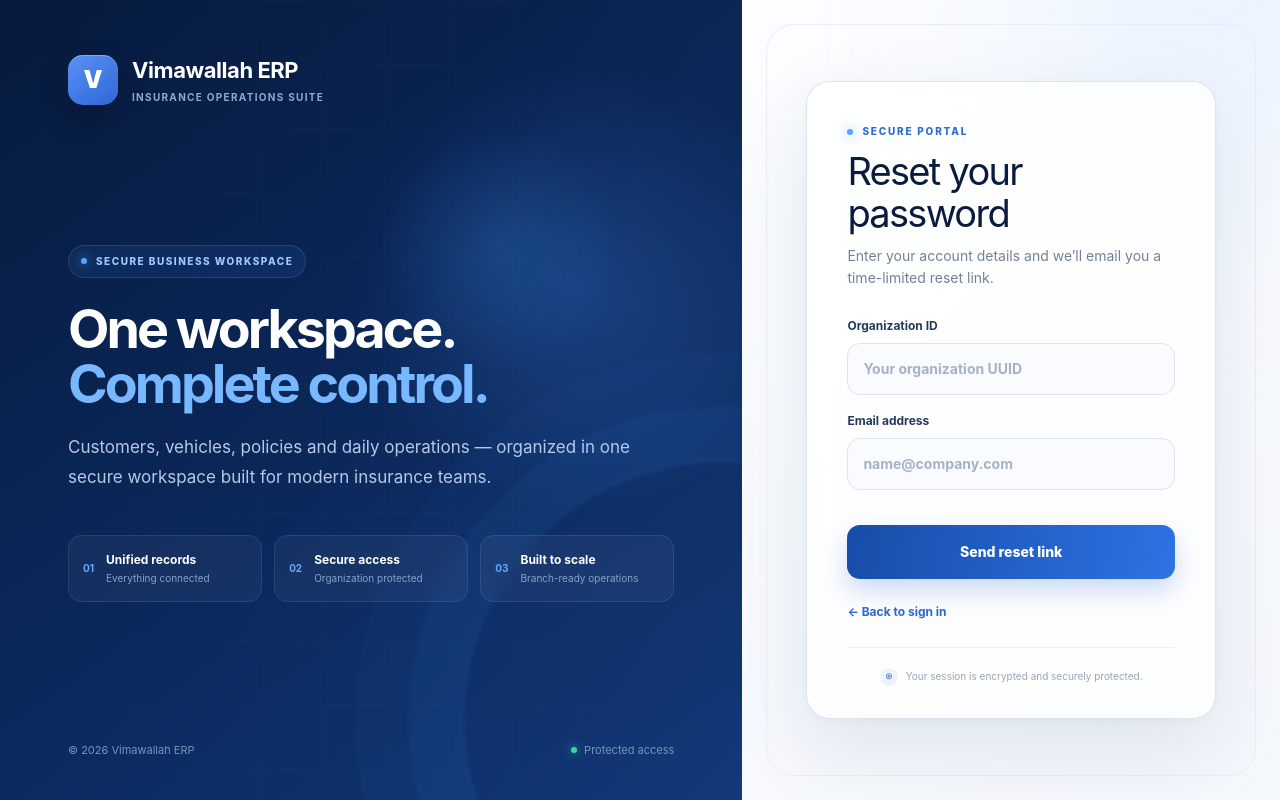
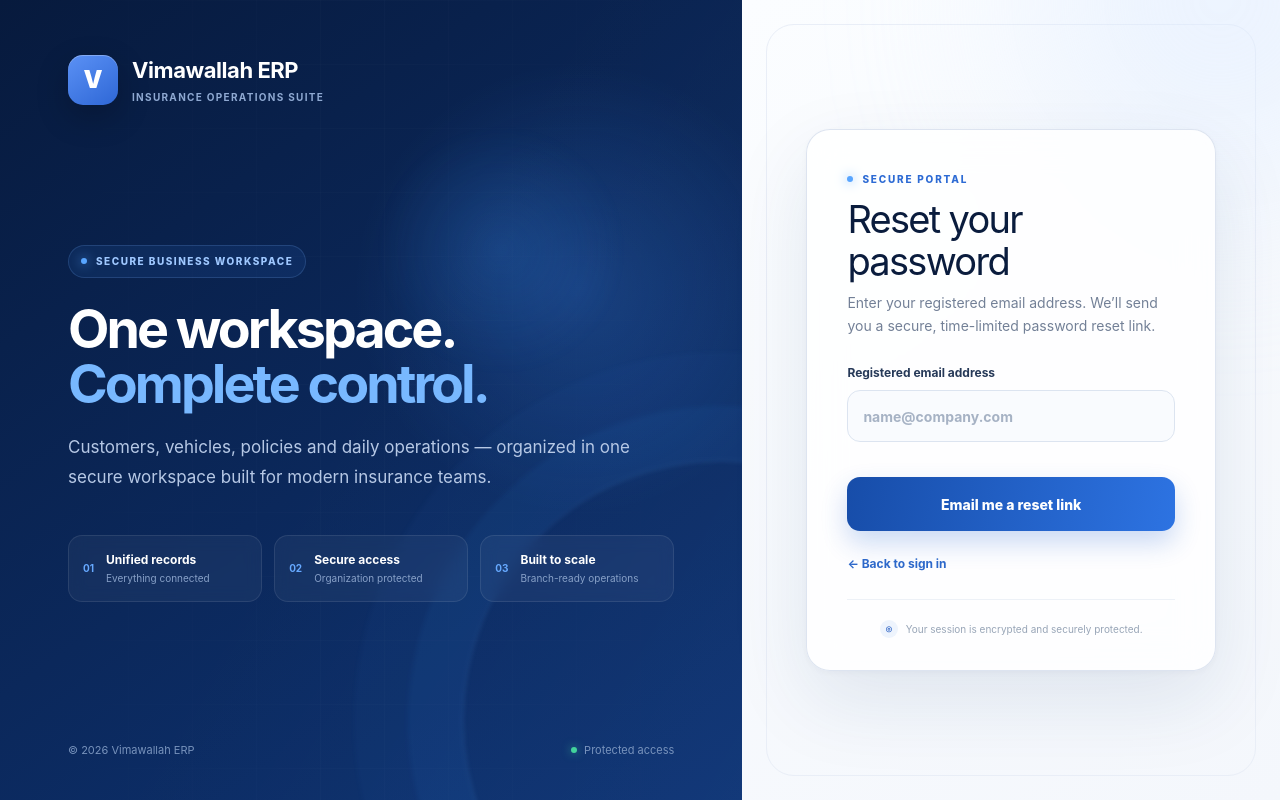
Before and after one commit to rajoverseas9951-cpu/raj-erp, a Next.js app in the folder frontend/: page /forgot-password in a window 1280 px wide. Built offline with nearby package versions, Linux system fonts and the light colour scheme.

Commit message:
Use email-only password recovery

```diff
--- a/frontend/app/forgot-password/page.tsx
+++ b/frontend/app/forgot-password/page.tsx
@@ -1,3 +1,56 @@
 'use client';
-import {FormEvent,useState} from 'react'; import {AuthShell,BackToLogin} from '@/components/auth/AuthShell'; import {authRequest} from '@/lib/auth';
-export default function Forgot(){const[loading,setLoading]=useState(false),[message,setMessage]=useState(''),[error,setError]=useState('');async function submit(e:FormEvent<HTMLFormElement>){e.preventDefault();setLoading(true);setError('');const f=new FormData(e.currentTarget);try{await authRequest('forgot-password',{tenant_id:String(f.get('tenant_id')),email:String(f.get('email'))});setMessage('If an active account matches, we sent a secure reset link.');}catch(x){setError(x instanceof Error?x.message:'Request failed.')}finally{setLoading(false)}}return <AuthShell title="Reset your password" subtitle="Enter your account details and we’ll email you a time-limited reset link."><form onSubmit={submit}>{message&&<div className="notice success">{message}</div>}{error&&<div className="notice error">{error}</div>}<label className="field">Organization ID<input name="tenant_id" required placeholder="Your organization UUID"/></label><label className="field">Email address<input name="email" type="email" required placeholder="name@company.com"/></label><button className="primary" disabled={loading}>{loading?'Sending…':'Send reset link'}</button></form><BackToLogin/></AuthShell>}
+
+import { FormEvent, useState } from 'react';
+import { AuthShell, BackToLogin } from '@/components/auth/AuthShell';
+import { authRequest } from '@/lib/auth';
+
+export default function Forgot() {
+  const [loading, setLoading] = useState(false);
+  const [message, setMessage] = useState('');
+  const [error, setError] = useState('');
+
+  async function submit(e: FormEvent<HTMLFormElement>) {
+    e.preventDefault();
+    setLoading(true);
+    setError('');
+    setMessage('');
+    const form = new FormData(e.currentTarget);
+
+    try {
+      await authRequest('forgot-password', {
+        email: String(form.get('email')).trim(),
+      });
+      setMessage('If this email is registered with an active ERP account, a secure reset link has been sent. Please check Inbox and Spam.');
+    } catch (x) {
+      setError(x instanceof Error ? x.message : 'Reset request could not be sent.');
+    } finally {
+      setLoading(false);
+    }
+  }
+
+  return (
+    <AuthShell
+      title="Reset your password"
+      subtitle="Enter your registered email address. We’ll send you a secure, time-limited password reset link."
+    >
+      <form onSubmit={submit}>
+        {message && <div className="notice success">{message}</div>}
+        {error && <div className="notice error">{error}</div>}
+        <label className="field">
+          Registered email address
+          <input
+            name="email"
+            type="email"
+            required
+            autoComplete="email"
+            placeholder="name@company.com"
+          />
+        </label>
+        <button className="primary" disabled={loading}>
+          {loading ? 'Sending…' : 'Email me a reset link'}
+        </button>
+      </form>
+      <BackToLogin />
+    </AuthShell>
+  );
+}
```
